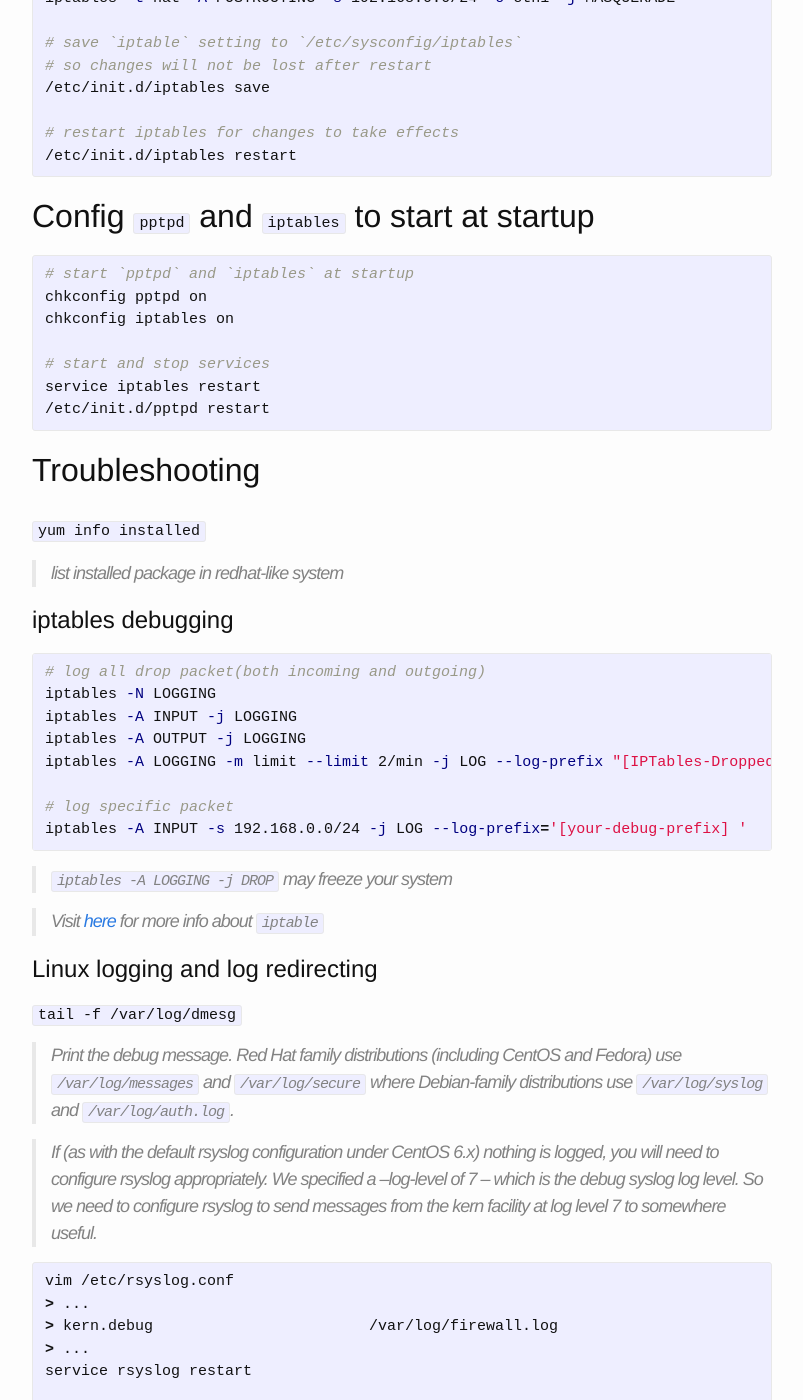
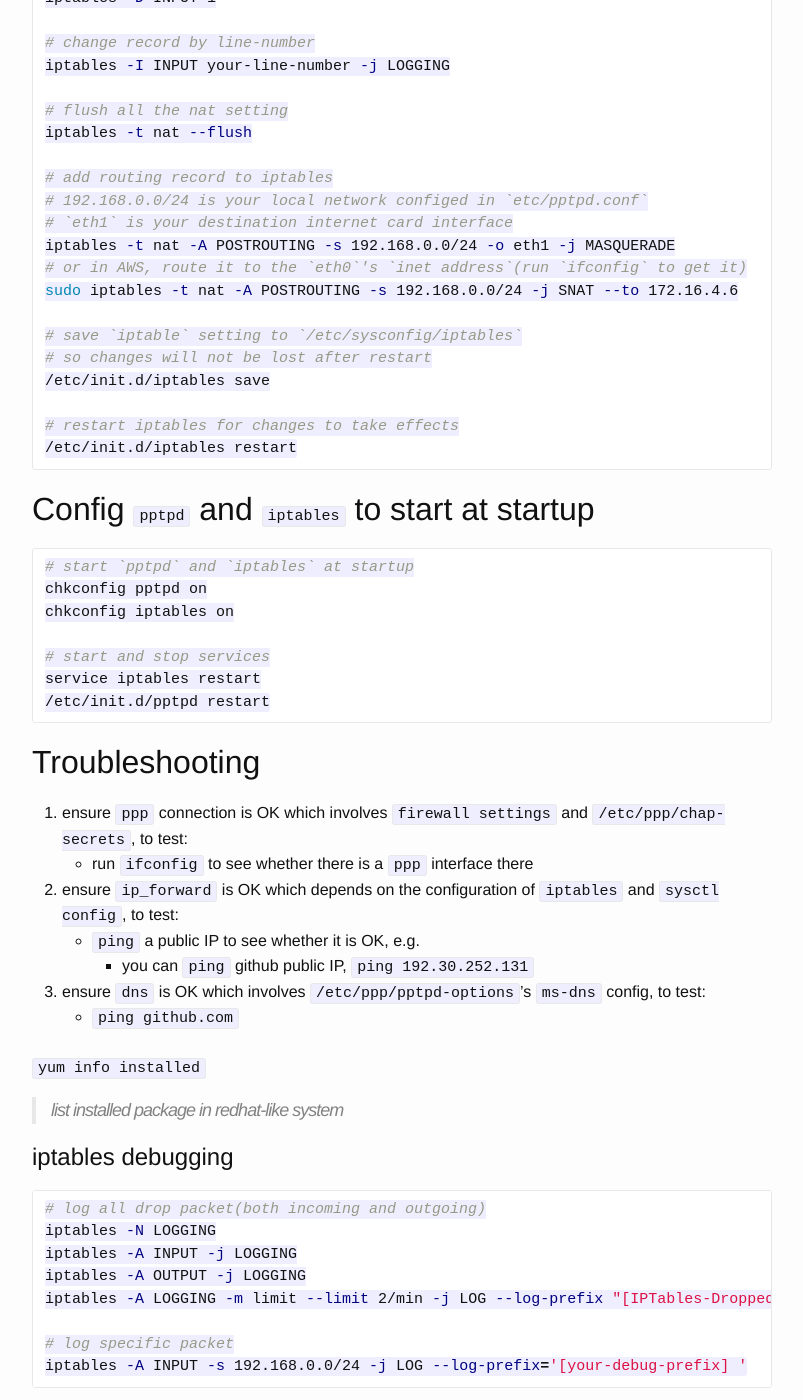
Before and after one commit to githubutilities/githubutilities.github.io, a Jekyll site: the page built from _posts/2015-01-31-pptp-vpn-on-linux.markdown, in a window 1280 px wide and 1400 px high, scrolled down 1901 px. Shown: the whole window, without its empty margins (238-1041 px from the left). Built offline with Jekyll 4.4.1, drawn with Linux system fonts in a browser that asks for light colours; Markdown is read by kramdown in place of the engine named in the settings; some of the changed text lies outside the part shown.

Commit message:
add aws ubuntu support and change snippet style

````diff
--- a/_posts/2015-01-31-pptp-vpn-on-linux.markdown
+++ b/_posts/2015-01-31-pptp-vpn-on-linux.markdown
@@ -9,26 +9,36 @@
 
 Most people want their tunnels encrypted. Check the version of your kernel; if it is below 2.6.15-rc1 then you do not have MPPE support. To check further, test like this:
 
-{% highlight sh %}
+```sh
 modprobe ppp-compress-18 && echo ok
-{% endhighlight %}
+```
 
 
 ## Install `ppp` and `pptpd`
 
-{% highlight sh %}
+* `ppp` support multiple protocol including `tcp/ip`, the most common way to ensure this is by allowing `tcp/ip` data flow through your firewall.
+
+```sh
 # install `ppp`
 yum install ppp
+# or `ubuntu`
+sudo apt-get install ppp
 
 # install `pptpd`
 rpm -i http://poptop.sourceforge.net/yum/stable/rhel6/pptp-release-current.noarch.rpm
 yum -y install pptpd
-{% endhighlight %}
+# or in `ubuntu`
+sudo apt-get install pptpd
+```
 
 
 ## Config `pptpd` and `ppp`
 
-{% highlight sh %}
+* `/etc/pptpd.conf`
+* `/etc/ppp/pptpd-options`
+* `/etc/ppp/chap-secrets`
+
+```sh
 # Configure IP Address Range
 # uncomment the following line in `/etc/pptpd.conf`
 > localip 192.168.0.1
@@ -51,22 +61,22 @@
 # Adding users to `/etc/ppp/chap-secrets`
 # * for automatically ip allocation
 echo "username  pptpd   password    *" >> /etc/ppp/chap-secrets
-{% endhighlight %}
+```
 
 ## Setup IP Forwarding
 
-{% highlight sh %}
+```sh
 # change the following line in `/etc/sysctl.conf`
 > net.ipv4.ip_forward=1
 
 # reload the configuration to apply the changes
 sysctl -p
-{% endhighlight %}
+```
 
 
 ## Routing using `iptable`
 
-{% highlight sh %}
+```sh
 # list the nat setting
 iptables -t nat --list
 
@@ -86,6 +96,8 @@
 # 192.168.0.0/24 is your local network configed in `etc/pptpd.conf`
 # `eth1` is your destination internet card interface
 iptables -t nat -A POSTROUTING -s 192.168.0.0/24 -o eth1 -j MASQUERADE
+# or in AWS, route it to the `eth0`'s `inet address`(run `ifconfig` to get it)
+sudo iptables -t nat -A POSTROUTING -s 192.168.0.0/24 -j SNAT --to 172.16.4.6
 
 # save `iptable` setting to `/etc/sysconfig/iptables`
 # so changes will not be lost after restart
@@ -93,12 +105,12 @@
 
 # restart iptables for changes to take effects
 /etc/init.d/iptables restart
-{% endhighlight %}
+```
 
 
 ## Config `pptpd` and `iptables` to start at startup
 
-{% highlight sh %}
+```sh
 # start `pptpd` and `iptables` at startup
 chkconfig pptpd on
 chkconfig iptables on
@@ -106,19 +118,25 @@
 # start and stop services
 service iptables restart
 /etc/init.d/pptpd restart
-{% endhighlight %}
+```
 
 
 ## Troubleshooting
 
-
+1. ensure `ppp` connection is OK which involves `firewall settings` and `/etc/ppp/chap-secrets`, to test:
+    - run `ifconfig` to see whether there is a `ppp` interface there
+2. ensure `ip_forward` is OK which depends on the configuration of `iptables` and `sysctl config`, to test:
+    - `ping` a public IP to see whether it is OK, e.g.
+        + you can `ping` github public IP, `ping 192.30.252.131`
+3. ensure `dns` is OK which involves `/etc/ppp/pptpd-options`'s `ms-dns` config, to test:
+    - `ping github.com`
 
 # `yum info installed`
 
 > list installed package in redhat-like system
 
 # iptables debugging
-{% highlight sh%}
+```sh
 # log all drop packet(both incoming and outgoing)
 iptables -N LOGGING
 iptables -A INPUT -j LOGGING
@@ -127,7 +145,7 @@
 
 # log specific packet
 iptables -A INPUT -s 192.168.0.0/24 -j LOG --log-prefix='[your-debug-prefix] '
-{% endhighlight %}
+```
 
 > `iptables -A LOGGING -j DROP` may freeze your system
 
@@ -142,7 +160,7 @@
 
 > If (as with the default rsyslog configuration under CentOS 6.x) nothing is logged, you will need to configure rsyslog appropriately. We specified a --log-level of 7 – which is the debug syslog log level. So we need to configure rsyslog to send messages from the kern facility at log level 7 to somewhere useful.
 
-{% highlight sh %}
+```sh
 vim /etc/rsyslog.conf
 > ...
 > kern.debug                        /var/log/firewall.log
@@ -151,7 +169,7 @@
 
 vim /etc/logrotate.d/syslog
 # add /var/log/firewall.log to list of filenames
-{% endhighlight %}
+```
 
 
 > It turns out that many modern Linux distributions come with 'rsyslog', which is a replacement for 'syslogd' or 'sysklogd', but starting with version 5.7.1 of rsyslog, a feature known as rate-limiting was added to the utility, and if a given process ID (PID) were to send more than 200 messages to /var/log/messages in a 5 second interval (the default setting in rsyslog), it will start to drop messages and place the following warning inside of /var/log/messages:
@@ -162,7 +180,7 @@
 
 > quick fix
 
-{% highlight sh %}
+```sh
 echo "\$SystemLogRateLimitInterval 2" >> /etc/rsyslog.conf
 echo "\$SystemLogRateLimitBurst 500" >> /etc/rsyslog.conf
 
@@ -173,7 +191,7 @@
 
 # apply the changes
 /etc/init.d/rsyslog restart
-{% endhighlight %}
+```
 
 > Visit [here](https://www.digitalocean.com/community/tutorials/how-to-view-and-configure-linux-logs-on-ubuntu-and-centos) for more info about linux logs
 
````
